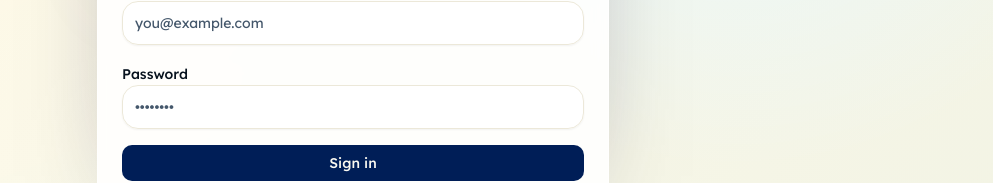
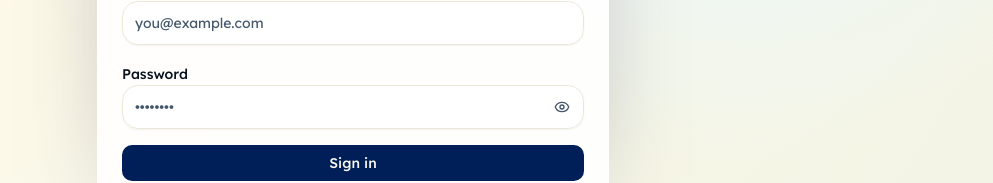
Before and after one commit to neozhu/botchat, a Next.js app: page /auth in a window 1280 px wide. Shown: the part 413-596 px from the top of the page, without its empty margins (287-1280 px from the left). Built offline with nearby package versions, Linux system fonts and the light colour scheme; no server answers.

Commit message:
feat: add PasswordInput component and replace Input with PasswordInput in auth forms

```diff
--- a/components/auth/auth-form.tsx
+++ b/components/auth/auth-form.tsx
@@ -17,6 +17,7 @@ import {
   CardTitle,
 } from "@/components/ui/card";
 import { Input } from "@/components/ui/input";
+import { PasswordInput } from "@/components/ui/password-input";
 import { getAuthScreen, type AuthScreenMode } from "./auth-view-state";
 
 const initialAuthActionState: AuthActionState = {
@@ -169,10 +170,9 @@ export function AuthForm() {
               <label className="text-sm font-medium" htmlFor="sign-in-password">
                 Password
               </label>
-              <Input
+              <PasswordInput
                 id="sign-in-password"
                 name="password"
-                type="password"
                 autoComplete="current-password"
                 placeholder="••••••••"
                 required
@@ -210,10 +210,9 @@ export function AuthForm() {
               <label className="text-sm font-medium" htmlFor="sign-up-password">
                 Password
               </label>
-              <Input
+              <PasswordInput
                 id="sign-up-password"
                 name="password"
-                type="password"
                 autoComplete="new-password"
                 placeholder="Choose a strong password"
                 required
--- a/components/botchat/change-password-dialog.tsx
+++ b/components/botchat/change-password-dialog.tsx
@@ -16,7 +16,7 @@ import {
   DialogHeader,
   DialogTitle,
 } from "@/components/ui/dialog";
-import { Input } from "@/components/ui/input";
+import { PasswordInput } from "@/components/ui/password-input";
 
 const initialPasswordState: PasswordActionState = {
   error: null,
@@ -61,10 +61,9 @@ function ChangePasswordDialogBody({
             <label className="text-sm font-medium" htmlFor="change-password-new">
               New password
             </label>
-            <Input
+            <PasswordInput
               id="change-password-new"
               name="password"
-              type="password"
               autoComplete="new-password"
               placeholder="Choose a new password"
               required
@@ -76,10 +75,9 @@ function ChangePasswordDialogBody({
             <label className="text-sm font-medium" htmlFor="change-password-confirm">
               Confirm password
             </label>
-            <Input
+            <PasswordInput
               id="change-password-confirm"
               name="confirmPassword"
-              type="password"
               autoComplete="new-password"
               placeholder="Repeat the new password"
               required
--- /dev/null
+++ b/components/ui/password-input.tsx
@@ -0,0 +1,45 @@
+"use client";
+
+import { useState, type ComponentProps } from "react";
+import { Eye, EyeOff } from "lucide-react";
+import { Input } from "@/components/ui/input";
+import { cn } from "@/lib/utils";
+
+type PasswordInputProps = Omit<ComponentProps<"input">, "type"> & {
+  showLabel?: string;
+  hideLabel?: string;
+};
+
+function PasswordInput({
+  className,
+  disabled,
+  showLabel = "Show password",
+  hideLabel = "Hide password",
+  ...props
+}: PasswordInputProps) {
+  const [visible, setVisible] = useState(false);
+  const toggleLabel = visible ? hideLabel : showLabel;
+
+  return (
+    <div className="relative">
+      <Input
+        {...props}
+        disabled={disabled}
+        type={visible ? "text" : "password"}
+        className={cn("pr-11", className)}
+      />
+      <button
+        type="button"
+        aria-label={toggleLabel}
+        aria-pressed={visible}
+        onClick={() => setVisible((current) => !current)}
+        disabled={disabled}
+        className="absolute inset-y-0 right-0 flex w-11 items-center justify-center rounded-r-xl text-muted-foreground transition hover:text-foreground focus-visible:outline-none focus-visible:ring-2 focus-visible:ring-ring/50 disabled:pointer-events-none disabled:opacity-50"
+      >
+        {visible ? <EyeOff className="h-4 w-4" /> : <Eye className="h-4 w-4" />}
+      </button>
+    </div>
+  );
+}
+
+export { PasswordInput };
```
